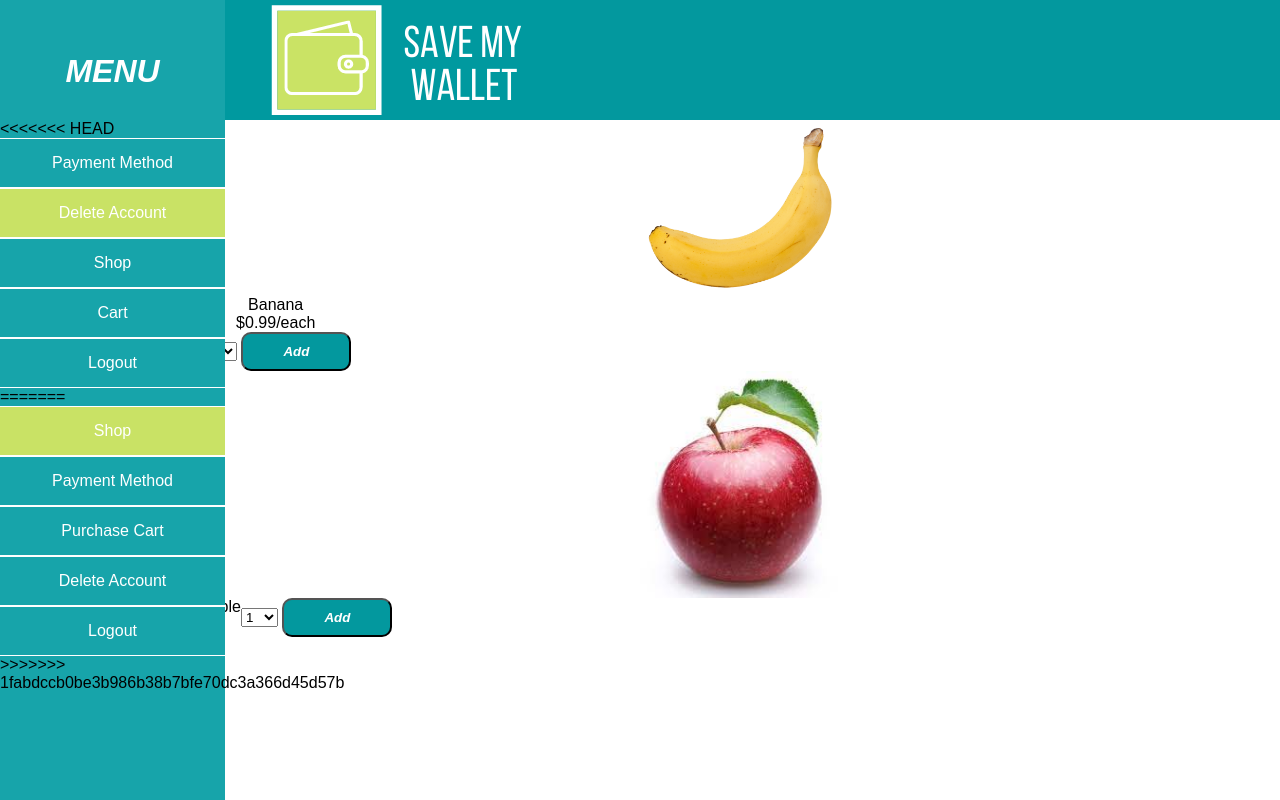
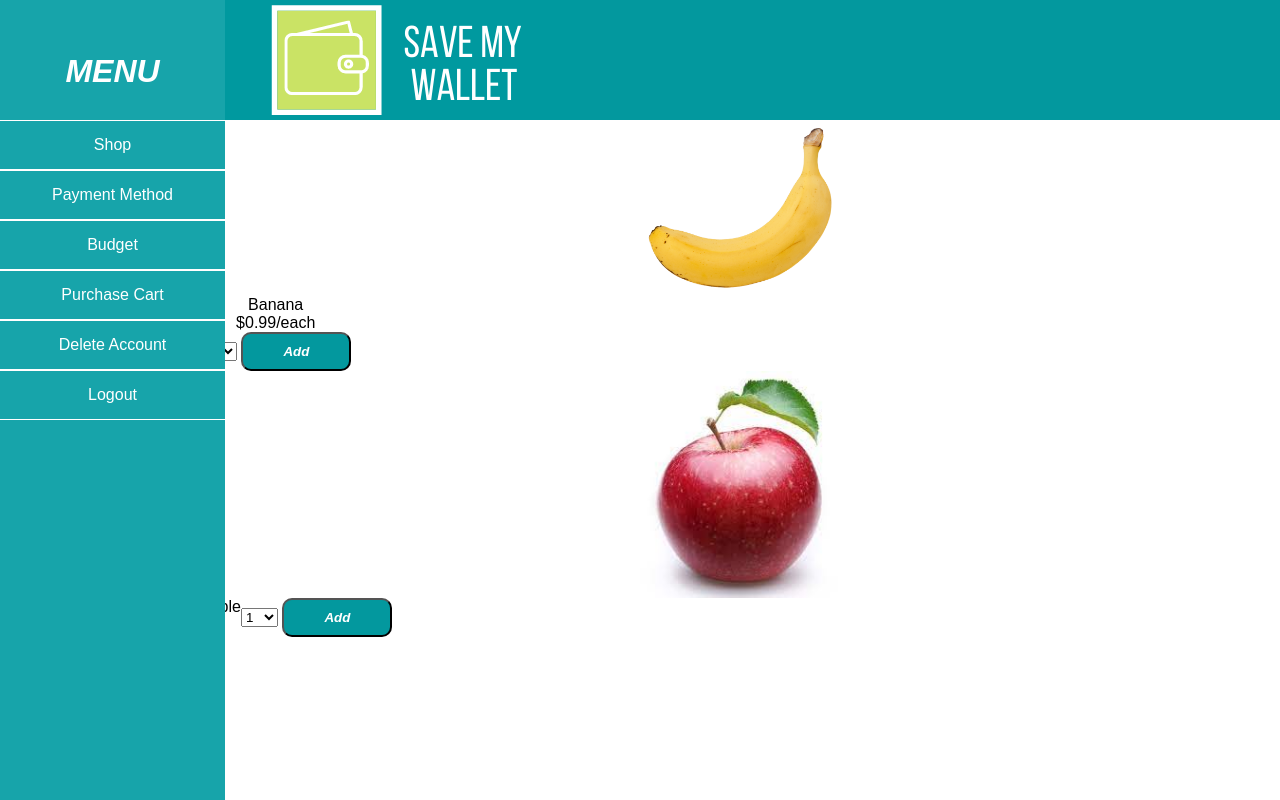
Before and after one commit to allygilbert/cs348-savemywallet, a Flask app: page /shop in a window 1280 px wide. Run offline with Flask 2, Linux system fonts and the light colour scheme.

Commit message:
Change budget is now done

```diff
--- a/src/app.py
+++ b/src/app.py
@@ -174,10 +174,14 @@ def purchase():
             cartquery = "SELECT i.name, i.price, s.quantity FROM shopping_cart s JOIN item i ON s.item_id = i.item_id WHERE s.username = %s"
             cartcursor.execute(cartquery, (session['username'],))
 
+          #  cartSnippet = cartcursor.fetchone
+
             for (item, price, quantity) in cartcursor:
                 carttable += "<tr><td>%s</td>"  % item
                 carttable += "<td>%s</td>"      % price
-                carttable += "<td>%s</td></tr>" % quantity
+                carttable += "<td>%s</td>" % quantity
+                carttable += '''<td> <input type="submit" class="btn" value="Remove" name="Remove"></td></tr>'''
+
 
             cartcursor.close()
             carttable += "</table></br>"
@@ -229,7 +233,7 @@ def purchase():
 
 def clearCart():
     cursor = cnx.cursor(buffered = True)
-    query = "DELETE FROM shopping_cart WHERE username = %s"
+ #   query = "DELETE FROM shopping_cart WHERE username = %s"
     cursor.execute(query, (session['username'],))
     cnx.commit()
     cursor.close()
@@ -365,7 +369,7 @@ def shop():
         print(it)
 
 
-        if( it[0] is None ):
+        if( it is None ):
             print("item isnt in shopping cart")
             addToShoppingCart = "INSERT INTO shopping_cart VALUES(%s,%s,%s)"
             cursor.execute(addToShoppingCart, (item_id[0], username, quantity,))
@@ -408,8 +412,8 @@ def shopping_cart():
             print("item_id:")
             print(item_id[0])
 
-            deleteItem = 'DELETE FROM shopping_cart WHERE item_id = %s AND username=%s'
-            cursor.execute(deleteItem, (item_id[0], username,))
+          #  deleteItem = 'DELETE FROM shopping_cart WHERE item_id = %s AND username=%s'
+           # cursor.execute(deleteItem, (item_id[0], username,))
         elif 'Change Quantity' in request.form:
             print("CHANGE QUANTITY")
             getQuantity = "SELECT quantity FROM shopping_cart WHERE item_id = %s AND username = %s"
@@ -427,6 +431,21 @@ def shopping_cart():
         findItemsIds = "SELECT item_id FROM shopping_cart WHERE username= %s"
         itemsIds = cursor.fetchall();
     return render_template('shopping_cart.html')
+
+@app.route('/budget', methods = ['GET', 'POST'])
+def budget():
+    if request.method == 'POST':
+        username = session['username']
+        print(request.form)
+        budget = request.form['monthly_budget']
+        print(username)
+        print(budget)
+        cursor = cnx.cursor(buffered = True)
+        changeBudget = "UPDATE user SET monthly_budget = %s WHERE username = %s"
+        cursor.execute(changeBudget, (budget, username,))
+        cnx.commit()
+        cursor.close()
+    return render_template('budget.html')
 if __name__ == "__main__":
     app.debug = True
     app.run()
--- a/src/templates/delete.html
+++ b/src/templates/delete.html
@@ -10,11 +10,9 @@
                 <ul>
                     <li><a href="{{url_for('shop')}}">Shop</a></li>
                     <li><a href="{{url_for('paymentmethod')}}">Payment Method</a></li>
+                    <li><a href="{{url_for('budget')}}">Budget</a></li>
                     <li><a href="{{url_for('purchase')}}">Purchase Cart</a></li>
-                    <li class="active"><a href="{{url_for('delete')}}">Delete Account</a></li>
-                    <li><a href="{{url_for('shop')}}"> Shop </a></li>
-                    <li><a href="{{url_for('shopping_cart')}}"> Cart </a></li>
-
+                    <li><a href="{{url_for('delete')}}">Delete Account</a></li>
                     <li><a href="{{url_for('logout')}}">Logout</a></li>
                 </ul>
             </div>
--- a/src/templates/shop.html
+++ b/src/templates/shop.html
@@ -7,25 +7,14 @@
         <div class="one">
             <div class="sidebar">
                 <h1>Menu</h1>
-<<<<<<< HEAD
-                    <ul>
-                        <li><a href="{{url_for('paymentmethod')}}">Payment Method</a></li>
-                        <li class="active"><a href="{{url_for('delete')}}">Delete Account</a></li>
-                        <li><a href="{{url_for('shop')}}"> Shop </a></li>
-                        <li><a href="{{url_for('shopping_cart')}}"> Cart </a></li>
-
-                        <li><a href="{{url_for('logout')}}">Logout</a></li>
-                    </ul>
-
-=======
                 <ul>
-                    <li class="active"><a href="{{url_for('shop')}}">Shop</a></li>
+                    <li><a href="{{url_for('shop')}}">Shop</a></li>
                     <li><a href="{{url_for('paymentmethod')}}">Payment Method</a></li>
+                    <li><a href="{{url_for('budget')}}">Budget</a></li>
                     <li><a href="{{url_for('purchase')}}">Purchase Cart</a></li>
                     <li><a href="{{url_for('delete')}}">Delete Account</a></li>
                     <li><a href="{{url_for('logout')}}">Logout</a></li>
                 </ul>
->>>>>>> 1fabdccb0be3b986b38b7bfe70dc3a366d45d57b
             </div>
             <div class="content" align="center">
                 <div class="header">
```
Also changed, not shown: src/templates/budget.html (added, +35 -0 lines), src/templates/payment.html (+5 -4 lines), src/templates/purchase.html (added, +43 -0 lines), src/templates/shopping_cart.html (+7 -7 lines).
